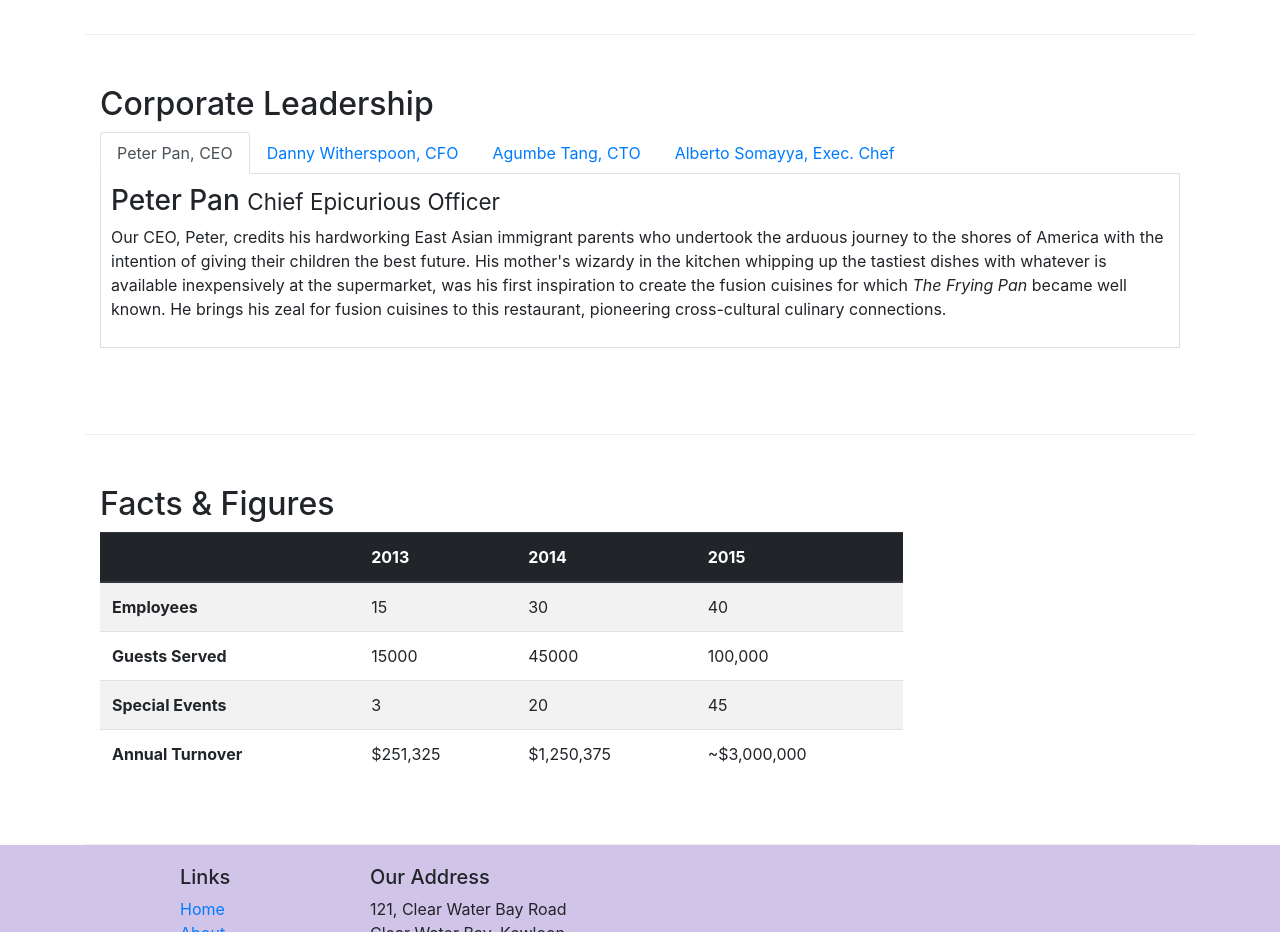
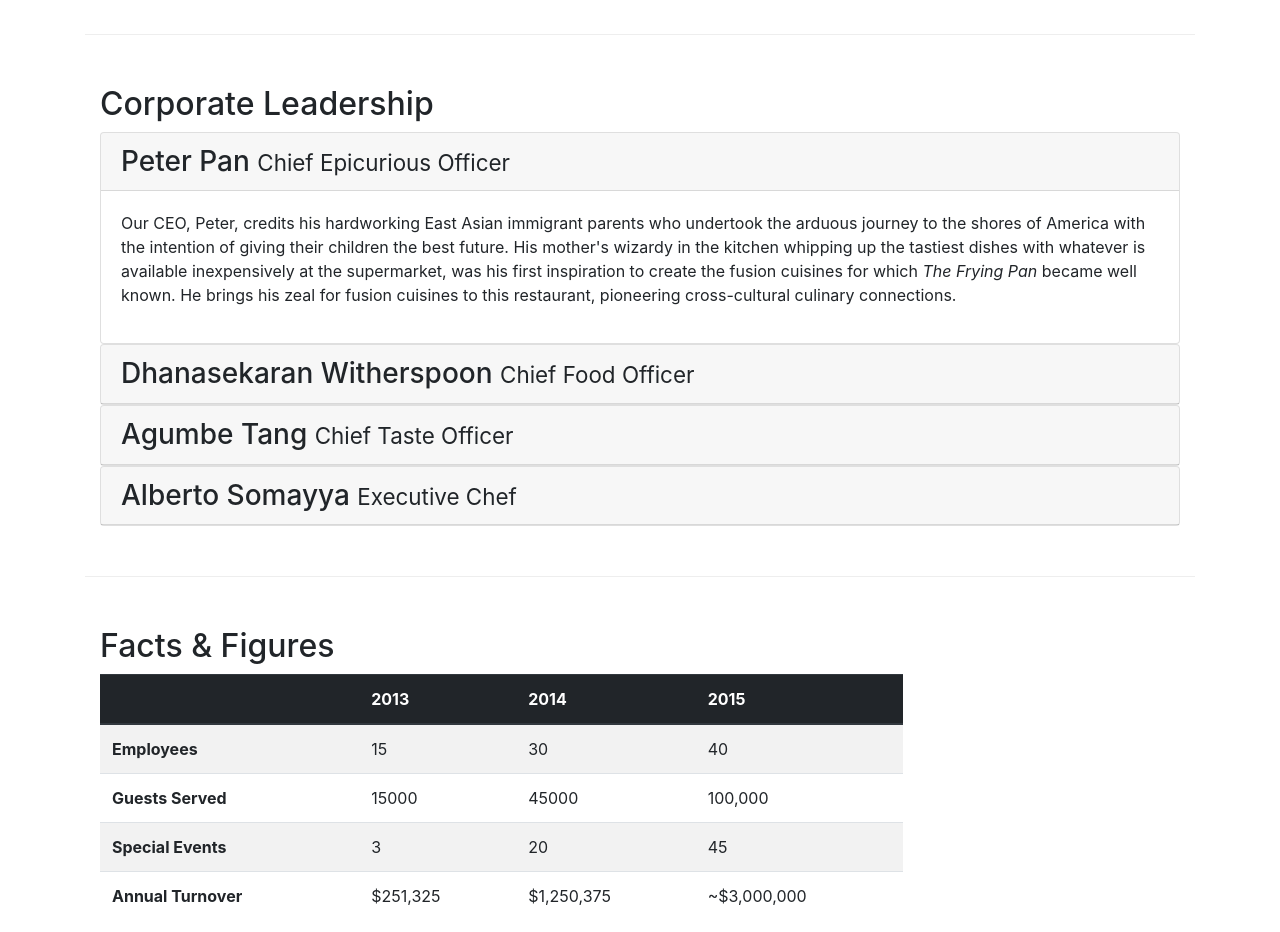
Before and after one commit to ayushroy64/Bootstrap4-Restaurant, a website: page aboutus.html in a window 1280 px wide. Shown: the part 900-1832 px from the top of the page. Drawn offline with nearby package versions, Linux system fonts and the light colour scheme.

Commit message:
accordion

```diff
--- a/aboutus.html
+++ b/aboutus.html
@@ -100,7 +100,7 @@
         <div class="row row-content">
             <div class="col">
                 <h2>Corporate Leadership</h2>
-                <ul class="nav nav-tabs">
+                <!--<ul class="nav nav-tabs">
                     <li class="nav-item">
                       <a class="nav-link active" href="#peter"
                         role="tab" data-toggle="tab">Peter Pan, CEO</a>
@@ -117,9 +117,66 @@
                       <a class="nav-link" href="#alberto" role="tab"
                         data-toggle="tab">Alberto Somayya, Exec. Chef</a>
                     </li>
-                </ul>
-                <div class="tab-content">
-                  <div role="tabpanel" class="tab-pane fade show active" id="peter">
+                </ul>!-->
+
+                <div id="accordian">
+                  <div class="card">
+                        <div class="card-header" role="tab" id="peterhead">
+                        <h3 class="mb-0">
+                            <a data-toggle="collapse" data-target="#peter">
+                            Peter Pan <small>Chief Epicurious Officer</small>
+                            </a>
+                        </h3>
+                        </div>
+                        <div class="collapse show" id="peter" data-parent="#accordion">
+                            <div class="card-body">
+                                <p class="d-none d-sm-block">Our CEO, Peter, credits his hardworking East Asian immigrant parents who undertook the arduous journey to the shores of America with the intention of giving their children the best future. His mother's wizardy in the kitchen whipping up the tastiest dishes with whatever is available inexpensively at the supermarket, was his first inspiration to create the fusion cuisines for which <em>The Frying Pan</em> became well known. He brings his zeal for fusion cuisines to this restaurant, pioneering cross-cultural culinary connections.</p>
+                            </div>
+                        </div>
+                    </div>
+                    <div class="card">
+                           <div class="card-header" role="tab" id="dannyhead">
+                           <h3 class="mb-0">
+                               <a class="collapsed" data-toggle="collapse" data-target="#danny">
+                               Dhanasekaran Witherspoon <small>Chief Food Officer</small>
+                               </a>
+                           </h3>
+                       </div>
+                       <div class="collapse" id="danny" data-parent="#accordion">
+                           <div class="card-body">
+                               <p class="d-none d-sm-block">Our CFO, Danny, as he is affectionately referred to by his colleagues, comes from a long established family tradition in farming and produce. His experiences growing up on a farm in the Australian outback gave him great appreciation for varieties of food sources. As he puts it in his own words, <em>Everything that runs, wins, and everything that stays, pays!</em></em></p>
+                           </div>
+                       </div>
+                   </div>
+                   <div class="card">
+                           <div class="card-header" role="tab" id="agumbehead">
+                           <h3 class="mb-0">
+                               <a class="collapsed" data-toggle="collapse" data-target="#agumbe">
+                               Agumbe Tang <small>Chief Taste Officer</small>
+                               </a>
+                           </h3>
+                       </div>
+                       <div class="collapse" id="agumbe" data-parent="#accordion">
+                           <div class="card-body">
+                               <p class="d-none d-sm-block">Blessed with the most discerning gustatory sense, Agumbe, our CTO, personally ensures that every dish that we serve meets his exacting tastes. Our chefs dread the tongue lashing that ensues if their dish does not meet his exacting standards. He lives by his motto, <em>You click only if you survive my lick.</em></p>
+                           </div>
+                       </div>
+                   </div>
+                   <div class="card">
+                           <div class="card-header" role="tab" id="albertohead">
+                           <h3 class="mb-0">
+                               <a class="collapsed" data-toggle="collapse" data-target="#alberto">
+                               Alberto Somayya <small>Executive Chef</small>
+                               </a>
+                           </h3>
+                       </div>
+                       <div class="collapse" id="alberto" data-parent="#accordion">
+                           <div class="card-body">
+                               <p class="d-none d-sm-block">Award winning three-star Michelin chef with wide International experience having worked closely with whos-who in the culinary world, he specializes in creating mouthwatering Indo-Italian fusion experiences. He says, <em>Put together the cuisines from the two craziest cultures, and you get a winning hit! Amma Mia!</em></em></p>
+                           </div>
+                       </div>
+                   </div>
+                  <!--<div role="tabpanel" class="tab-pane fade show active" id="peter">
                     <h3>Peter Pan <small>Chief Epicurious Officer</small></h3>
                     <p class="hidden-xs-down d-none d-sm-block">Our CEO, Peter, credits his hardworking East Asian immigrant parents who undertook the arduous journey to the shores of America with the intention of giving their children the best future. His mother's wizardy in the kitchen whipping up the tastiest dishes with whatever is available inexpensively at the supermarket, was his first inspiration to create the fusion cuisines for which <em>The Frying Pan</em> became well known. He brings his zeal for fusion cuisines to this restaurant, pioneering cross-cultural culinary connections.</p>
                   </div>
@@ -134,7 +191,7 @@
                   <div role="tabpanel" class="tab-pane fade" id="alberto">
                     <h3>Alberto Somayya <small>Executive Chef</small></h3>
                     <p class="hidden-xs-down d-none d-sm-block">Award winning three-star Michelin chef with wide International experience having worked closely with whos-who in the culinary world, he specializes in creating mouthwatering Indo-Italian fusion experiences. He says, <em>Put together the cuisines from the two craziest cultures, and you get a winning hit! Amma Mia!</em></p>
-                  </div>
+                  </div>!-->
               </div>
             </div>
        </div>
```
